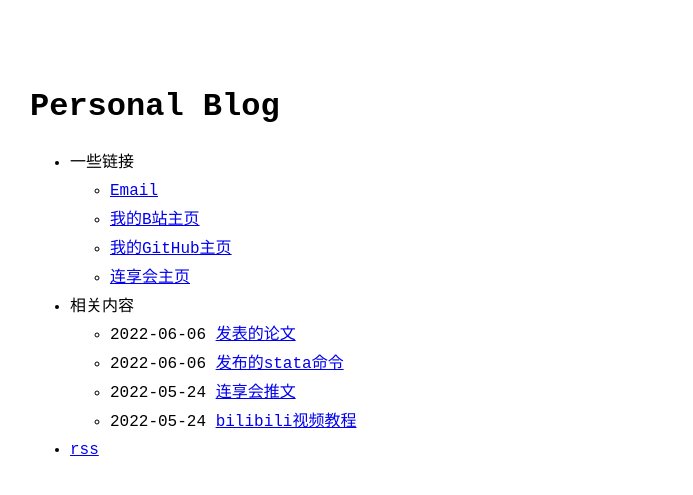
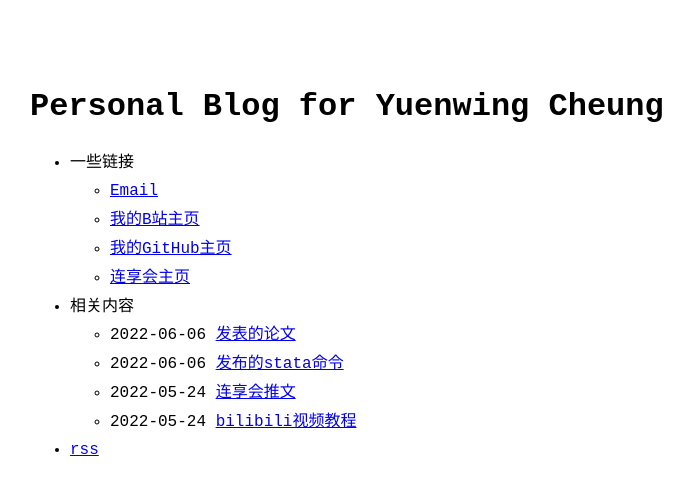
Before and after one commit to ptpycheung/ptpycheung.github.io, a Jekyll site: the page built from index.md, in a window 1280 px wide. Shown: the top 495 px of the page, without its empty margins (290-983 px from the left). Built offline with Jekyll 4.4.1, drawn with Linux system fonts in a browser that asks for light colours.

Commit message:
Update _config.yml

```diff
--- a/_config.yml
+++ b/_config.yml
@@ -1,4 +1,4 @@
-title: Personal Blog # name of the site
+title: Personal Blog for Yuenwing Cheung # name of the site
 author: Yuenwing Cheung # name of site's author
 email: 1512814486@qq.com # email of site's author
 description: > # description of the site (multiple lines allowed)
```
